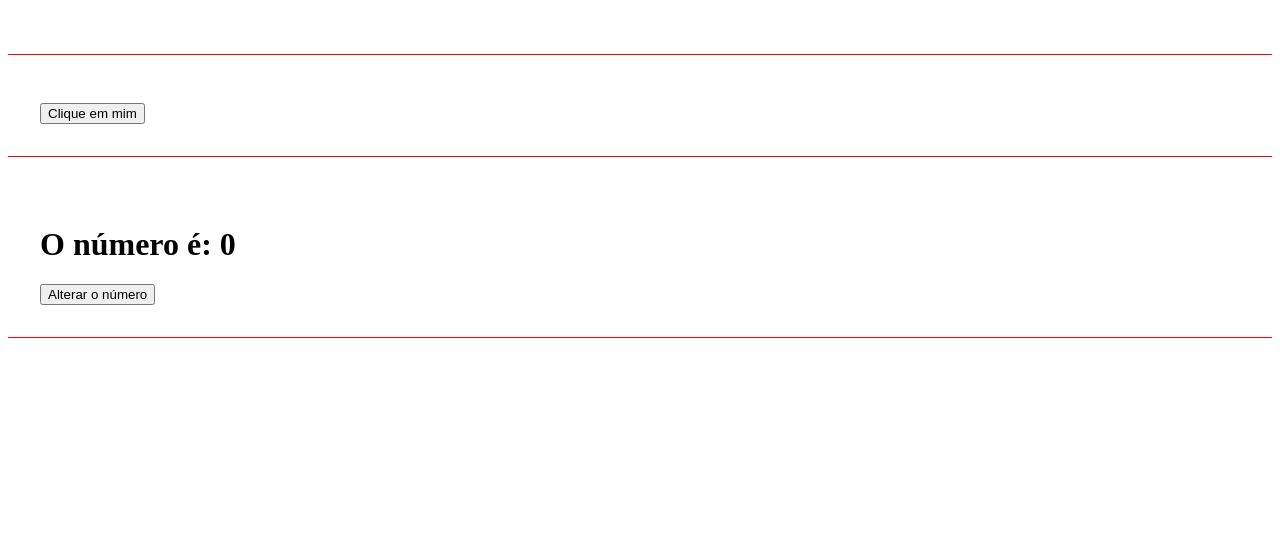
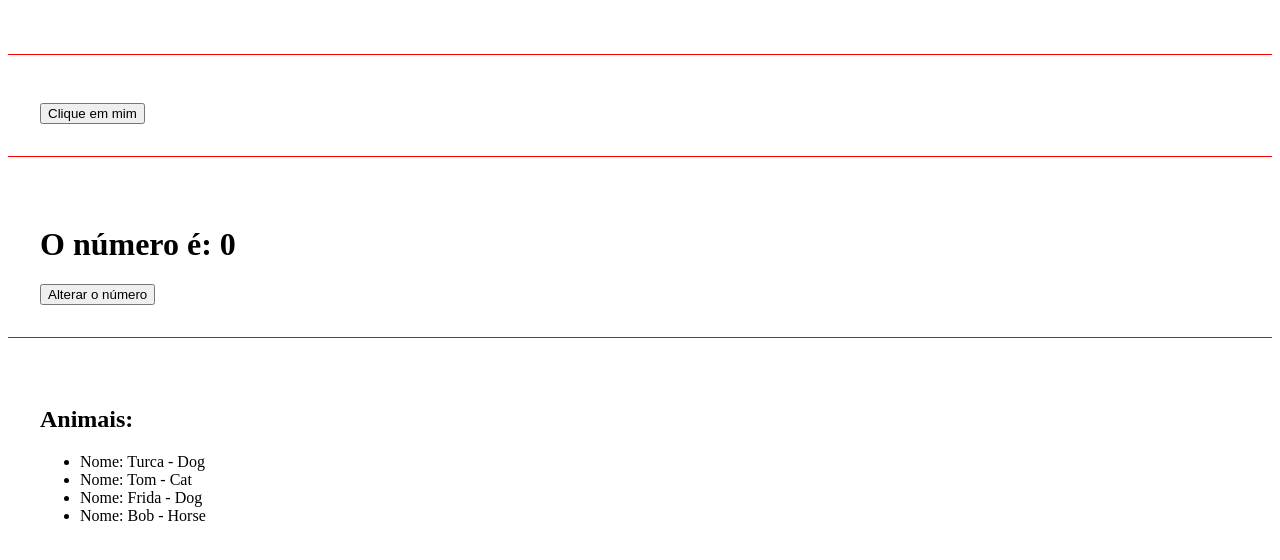
Before and after one commit to Caio-Alves/projeto-moment, an Angular app in the folder moment-project/: page / in a window 1280 px wide. Shown: the part 981-1541 px from the top of the page. Built offline with nearby package versions, Linux system fonts and the light colour scheme.

Commit message:
feat: renderização de lista

```diff
--- a/moment-project/src/app/app.component.html
+++ b/moment-project/src/app/app.component.html
@@ -6,3 +6,4 @@
 <app-if-render></app-if-render>
 <app-eventos></app-eventos>
 <app-emitter></app-emitter>
+<app-list-render></app-list-render>
--- a/moment-project/src/app/app.module.ts
+++ b/moment-project/src/app/app.module.ts
@@ -10,6 +10,7 @@
 import { EventosComponent } from './components/eventos/eventos.component';
 import { EmitterComponent } from './components/emitter/emitter.component';
 import { ChangeNumberComponent } from './components/change-number/change-number.component';
+import { ListRenderComponent } from './components/list-render/list-render.component';
 
 @NgModule({
   declarations: [
@@ -21,6 +22,7 @@
     EventosComponent,
     EmitterComponent,
     ChangeNumberComponent,
+    ListRenderComponent,
   ],
   imports: [
     BrowserModule,
--- /dev/null
+++ b/moment-project/src/app/components/list-render/list-render.component.html
@@ -0,0 +1,8 @@
+<div class="class">
+    <h2>Animais:</h2>
+    <ul>
+        <li *ngFor="let animal of animals">
+            Nome: {{animal.name}} - {{animal.type}}
+        </li>
+    </ul>
+</div>
--- /dev/null
+++ b/moment-project/src/app/components/list-render/list-render.component.ts
@@ -0,0 +1,16 @@
+import { Component } from '@angular/core';
+
+@Component({
+  selector: 'app-list-render',
+  templateUrl: './list-render.component.html',
+  styleUrls: ['./list-render.component.css']
+})
+export class ListRenderComponent {
+  animals = [
+    {name: 'Turca', type: "Dog"},
+    {name: 'Tom', type: "Cat"},
+    {name: 'Frida', type: 'Dog'},
+    {name: 'Bob', type: 'Horse'},
+  ];
+
+}
```
Also changed, not shown: moment-project/src/app/components/list-render/list-render.component.css (added), 1 other file (tests, documents, lock files or other folders).
